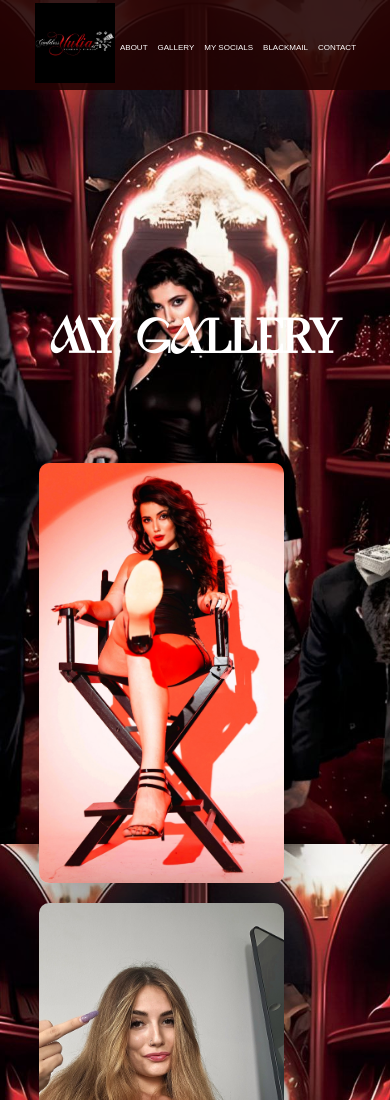
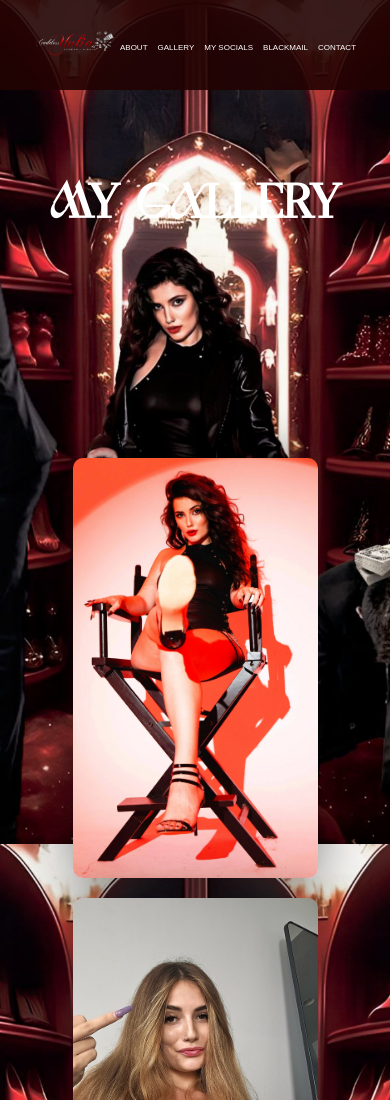
Before and after one commit to rabbitmqa/Web, a plain HTML site: page gallery.html in a window 390 px wide. Shown: the top 1100 px of the page. Drawn offline with Linux system fonts and the light colour scheme.

Commit message:
update gallery and logo transparent images

```diff
--- a/css/Gallery.css
+++ b/css/Gallery.css
@@ -1,50 +1,53 @@
-
 @media screen and (max-width: 768px) {
     body {
-        margin: 0  !important;
-        padding: 0  !important;
-        font-family: Arial, sans-serif  !important;
-        background-image: url('../images/background.jpg')  !important;
-        background-size: cover  !important;
-        background-position: center  !important;
-        background-attachment: fixed  !important;
-        color: #ffffff  !important;
+        margin: 0 !important;
+        padding: 0 !important;
+        font-family: Arial, sans-serif !important;
+        background-image: url('../images/background.jpg') !important;
+        background-size: cover !important;
+        background-position: center !important;
+        background-attachment: fixed !important;
+        color: #ffffff !important;
     }
     .container {
-        width: 80%  !important;
-        margin: 0 auto  !important;
-        padding: 50px 0  !important;
-        text-align: center  !important;
+        width: 80% !important;
+        margin: 0 auto !important;
+        padding: 50px 0 !important;
+        text-align: center !important;
     }
     h1 {
-        font-size: 3rem  !important;
-        margin-bottom: 20px  !important;
+        font-size: 3rem !important;
+        margin-bottom: 20px !important;
         font-family: 'SaintMonica' !important;
     }
     .gallery {
-        display: grid  !important;
-        grid-template-columns: repeat(auto-fit, minmax(300px, 1fr))  !important;
-        grid-gap: 20px  !important;
-        margin-top: 100px  !important;
+        display: flex !important;
+        flex-wrap: wrap !important;
+        justify-content: center !important; /* Center align horizontally */
+        align-items: center !important; /* Center align vertically */
+        margin-top: 10px !important;
     }
 
     .image {
-        overflow: hidden  !important;
-        border-radius: 10px  !important;
-        box-shadow: 0 0 50px rgba(0, 0, 0, 0.5)  !important;
-        width: 245px  !important;
-        height: 420px  !important;
+        overflow: hidden !important;
+        border-radius: 10px !important;
+        box-shadow: 0 0 50px rgba(0, 0, 0, 0.5) !important;
+        width: 245px !important;
+        height: 420px !important;
+        display: flex !important;
+        justify-content: center !important;
+        margin: 10px; /* Add vertical margin */
     }
 
     .image img {
-        width: 100%  !important;
-        height: 100%  !important;
-        object-fit: cover  !important;
-        transition: transform 0.3s ease  !important;
+        width: 100% !important;
+        height: 100% !important;
+        object-fit: cover !important;
+        transition: transform 0.3s ease !important;
     }
 
     .image:hover img {
-        transform: scale(1.05)  !important;
+        transform: scale(1.10) !important;
     }
 }
 
@@ -70,9 +73,10 @@ h1 {
     font-family: 'SaintMonica';
 }
 .gallery {
-    display: grid;
-    grid-template-columns: repeat(auto-fit, minmax(300px, 1fr));
-    grid-gap: 20px;
+    display: flex;
+    flex-wrap: wrap;
+    justify-content: center; /* Center align horizontally */
+    align-items: center; /* Center align vertically */
     margin-top: 100px; /* Add margin top to prevent content from being hidden behind the fixed menu */
 }
 
@@ -82,6 +86,7 @@ h1 {
     box-shadow: 0 0 20px rgba(0, 0, 0, 0.5);
     width: 350px; /* Fixed width for the images */
     height: 600px; /* Fixed height for the images */
+    margin: 10px; /* Add vertical margin */
 }
 
 .image img {
@@ -92,5 +97,5 @@ h1 {
 }
 
 .image:hover img {
-    transform: scale(1.05);
+    transform: scale(1.15);
 }
--- a/gallery.html
+++ b/gallery.html
@@ -11,7 +11,7 @@
 </head>
 <body>
     <div class="menu" id="menu">
-        <a href="index.html"><img src="images/Goddess Yulia.png" alt="Logo" class="logo"></a>
+        <a href="index.html"><img src="images/Goddess Yulia T.png" alt="Logo" class="logo"></a>
         <ul>
             <li><a href="index.html">ABOUT</a></li>
             <li><a href="gallery.html">GALLERY</a></li>
@@ -21,10 +21,14 @@
         </ul>
     </div>
 
-    <div class="separator" style="height: 230px; background-color: rgba(0, 0, 0, 0) ; margin: 200;"></div>
+
+    <div class="separatorbig"></div>
 
     <div class="container">
         <h1>MY GALLERY</h1>
+        <div class="separatormobile"></div>
+        <div class="separatormobile"></div>
+
         <div class="gallery">
             <div class="image"><img src="images/Pro-Capture One 0630 (1).jpg" alt="Image 1"></div>
             <div class="image"><img src="images/Foto-25.02.23-16-36-01-scaled.jpg" alt="Image 2"></div>
@@ -34,7 +38,6 @@
             <div class="image"><img src="images/Artemis1413-scaled-1.png" alt="Image 6"></div>
             <div class="image"><img src="images/background2.jpg" alt="Image 7"></div>
             <div class="image"><img src="images/Artemis1413-scaled-3.png" alt="Image 8"></div>
-
         </div>
     </div>
 
```
Also changed, not shown: Blackmai.html (+1 -1 lines), My Socials.html (+1 -1 lines), contact.html (+1 -1 lines).
